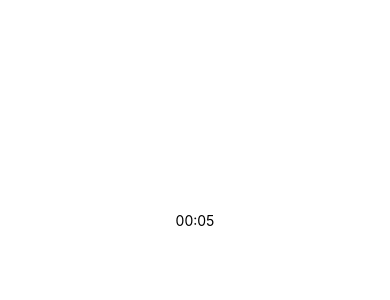
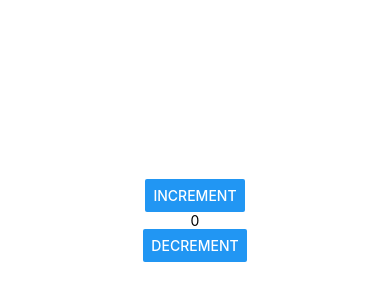
Before and after one commit to hossamnasser938/RNCourseProject, a React Native app: screen / in a window 390 px wide. Shown: the part 202-502 px from the top of the page. Built offline with nearby package versions, Linux system fonts and the light colour scheme.

Commit message:
Module 4 _ Lesson 19

```diff
--- a/App.js
+++ b/App.js
@@ -1,15 +1,12 @@
 import React from 'react';
 import {View, Text, StyleSheet} from 'react-native';
-import {Timer} from './src/components/Timer';
+import {Counter} from './src/components/PlayAround/FunctionalCounter';
+
 class App extends React.Component {
   render() {
     return (
       <View style={styles.container}>
-        <Timer
-          maxSeconds={5}
-          descending={false}
-          deadlineFunction={() => alert('ended')}
-        />
+        <Counter />
       </View>
     );
   }
--- /dev/null
+++ b/src/components/PlayAround/FunctionalCounter.js
@@ -0,0 +1,22 @@
+import React from 'react';
+import {View, Button, Text} from 'react-native';
+
+export function Counter(props) {
+  const [counter, setCounter] = React.useState(0);
+
+  const incrementHandler = () => {
+    setCounter(counter + 1);
+  };
+
+  const decrementHandler = () => {
+    setCounter(counter - 1);
+  };
+
+  return (
+    <View style={{alignItems: 'center'}}>
+      <Button title="Increment" onPress={incrementHandler} />
+      <Text>{counter}</Text>
+      <Button title="Decrement" onPress={decrementHandler} />
+    </View>
+  );
+}
```
Also changed, not shown: src/components/PlayAround/Counter.js (+0 -19 lines).
